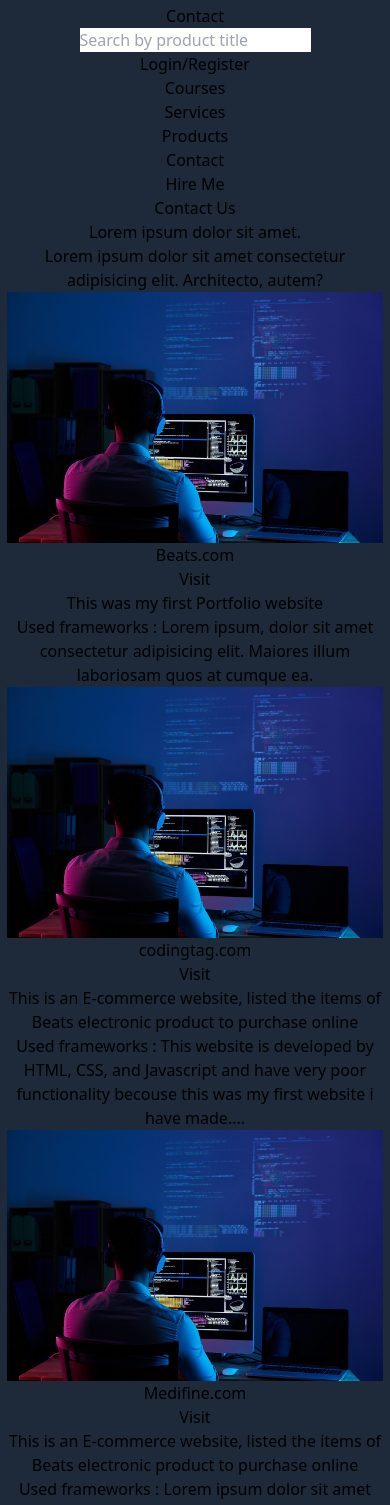
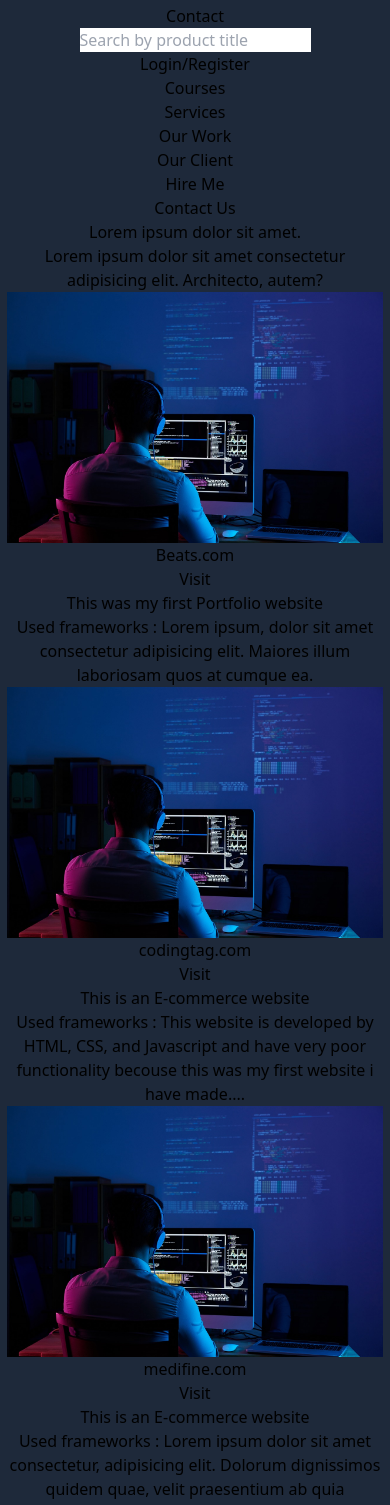
Before and after one commit to BalramMurmu413/codybalram, a React (Vite) app in the folder client/: page /ourwork in a window 390 px wide. Shown: the part 267-1772 px from the top of the page. Built offline with nearby package versions, Linux system fonts and the light colour scheme; the HTML template or start-up script is replaced by a standard one.

Commit message:
fixing some responsiveness on cline page

```diff
--- a/client/index.html
+++ b/client/index.html
@@ -6,7 +6,7 @@
     <meta name="viewport" content="width=device-width, initial-scale=1.0" />
     <title>CodyBalram</title>
   </head>
-  <body style="background-color: rgb(30, 41, 58);">
+  <body style="background-color: rgb(30, 41, 58); ">
     <div id="root"></div>
     <script type="module" src="/src/main.jsx"></script>
   </body>
--- a/client/src/Components/Header.jsx
+++ b/client/src/Components/Header.jsx
@@ -100,13 +100,13 @@ function Header() {
                         <Link to='/maintanancePage'>
                         <li className='hover:bg-slate-700 cursor-pointer pt-2 m-1 pb-2 pl-4 pr-4 border-none rounded '>Services </li>
                         </Link>
-                        <Link to='/maintanancePage'>
+                        <Link to='/ourwork'>
 
-                        <li className='hover:bg-slate-700 cursor-pointer pt-2 m-1 pb-2 pl-4 pr-4 border-none rounded '>Products</li>
+                        <li className='hover:bg-slate-700 cursor-pointer pt-2 m-1 pb-2 pl-4 pr-4 border-none rounded '>Our Work</li>
                         </Link>
-                        <Link to='/maintanancePage'>
+                        <Link to='/client'>
 
-                        <li className='hover:bg-slate-700 cursor-pointer pt-2 m-1 pb-2 pl-4 pr-4 border-none rounded '>Contact</li>
+                        <li className='hover:bg-slate-700 cursor-pointer pt-2 m-1 pb-2 pl-4 pr-4 border-none rounded '>Our Client</li>
                         </Link>
                         <Link to='hireme'>
                         <li className='hover:bg-slate-700 cursor-pointer pt-2 m-1 pb-2 pl-4 pr-4 border-none rounded '>Hire Me</li>
--- a/client/src/Components/SimpleFooter.jsx
+++ b/client/src/Components/SimpleFooter.jsx
@@ -16,9 +16,9 @@ export default function SimpleFooter() {
                     <img src={sample} alt="" width={100 }  className=' rounded-s-full'/>
                   </div>
 
-                  <div className='flex flex-col items-start'>
+                  <div className='flex flex-col items-start '>
                       <p className='text-pink-400 font-semibold'>Designed By Balram Murmu</p>
-                      <p className=' text-sm'> All Copyright Reserved 2024 </p>
+                      <p className=' text-sm text-pink-400'> All Copyright Reserved 2024 </p>
                   </div>
                   <div>
                       <ul className='flex flex-row gap-10 text-white mr-7'>
--- a/client/src/Pages/OurWork.jsx
+++ b/client/src/Pages/OurWork.jsx
@@ -19,21 +19,21 @@ export default function OurWork() {
           <section className='w-full min-h-svh  text-white flex-col '>
 
         {/* my work card */}
-            <div className='w-full my-2 flex flex-row bg-slate-900 min-h-'>
-                  <div className='mr-5'>
-                      <img src={computer} alt="" width={400} />
+            <div className='w-full my-2  md:flex-row flex flex-col bg-slate-900  border-2'>
+                  <div className='md:mr-5'>
+                      <img src={computer} alt="" className=' md:w-96 w-full'  />
                   </div>
-                  <div className='w-full my-2 mx-2'>
+                  <div className='w-full my-2 mx-2  '>
                       <div className='w-full mr-16 flex justify-between'>
-                          <h1 className='text-pink-300 font-bold'>Beats.com</h1>
+                          <h1 className='text-pink-300 text-xl md:text-2xl font-bold'>Beats.com</h1>
                           <Link to='https://walkmanproject1.pages.dev/ ' target='_blank'>
-                          <button className='py-1 px-4 rounded-md bg-pink-600 text-white font-semibold '>Visit</button>
+                          <button className='py-1 mr-8 px-4 rounded-md bg-pink-600 text-white font-semibold '>Visit</button>
                           </Link>
                       </div>
-                      <div className='flex flex-col w-full items-start'>
+                      <div className='flex flex-col  w-full justify-start items-start'>
                           <h1> This was my first Portfolio website </h1>
-              <p className=' place-content-start'>
-                <span className='font-bold'>Used frameworks : </span>
+              <p className=' place-content-start text-start  '>
+                <span className='font-bold  '>Used frameworks : </span>
               Lorem ipsum, dolor sit amet consectetur adipisicing elit. Maiores illum laboriosam quos at cumque ea.</p>
                       </div>
           </div>
@@ -42,20 +42,20 @@ export default function OurWork() {
 
 
           {/* my work card */}
-          <div className='w-full my-2 flex flex-row bg-slate-900 min-h-'>
-                  <div className='mr-5'>
-                      <img src={computer} alt="" width={400} />
+          <div className='w-full my-2  md:flex-row flex flex-col bg-slate-900  border-2'>
+          <div className='md:mr-5'>
+                      <img src={computer} alt="" className=' md:w-96 w-full'  />
                   </div>
                   <div className='w-full my-2 mx-2'>
                       <div className='w-full mr-16 flex justify-between'>
-                          <h1 className='text-pink-300 font-bold'>codingtag.com</h1>
-                          <Link to='https://codingtag.pages.dev/ ' target='_blank'>
-                          <button className='py-1 px-4 rounded-md bg-pink-600 text-white font-semibold '>Visit</button>
+                      <h1 className='text-pink-300 text-xl md:text-2xl font-bold'>codingtag.com</h1>       <Link to=''>
+              <button className='py-1 mr-8 px-4 rounded-md bg-pink-600 text-white font-semibold '>Visit</button>
+
                           </Link>
                       </div>
-                      <div className='flex flex-col w-full items-start'>
-                          <h1> This is an E-commerce website, listed the items of Beats electronic product to purchase online  </h1>
-              <p className=' place-content-start'>
+                      <div className='flex flex-col  w-full justify-start items-start'>
+                          <h1> This is an E-commerce website  </h1>
+              <p className=' place-content-start text-start  '>
                 <span className='font-bold'>Used frameworks : </span>
                 This website is developed by HTML, CSS, and Javascript and have very poor functionality becouse this was my first website i have made....</p>
                       </div>
@@ -68,20 +68,20 @@ export default function OurWork() {
 
 
           {/* my work card */}
-          <div className='w-fullmy-2  flex flex-row bg-slate-900 min-h-'>
-                  <div className='mr-5'>
-                      <img src={computer} alt="" width={400} />
+          <div className='w-full my-2  md:flex-row flex flex-col bg-slate-900  border-2'>
+          <div className='md:mr-5'>
+                      <img src={computer} alt="" className=' md:w-96 w-full' />
                   </div>
                   <div className='w-full my-2 mx-2'>
                       <div className='w-full mr-16 flex justify-between'>
-                          <h1 className='text-pink-300 font-bold'>Medifine.com</h1>
-                          <Link to='https://html-css-poject-6-multipage-html.pages.dev/ ' target='_black'>
-                          <button className='py-1 px-4 rounded-md bg-pink-600 text-white font-semibold '>Visit</button>
+                      <h1 className='text-pink-300 text-xl md:text-2xl font-bold'>medifine.com</h1>
+                      <Link to='https://html-css-poject-6-multipage-html.pages.dev/ ' target='_black'>
+                          <button className='py-1 mr-8 px-4 rounded-md bg-pink-600 text-white font-semibold '>Visit</button>
                           </Link>
                       </div>
                       <div className='flex flex-col w-full items-start'>
-                          <h1> This is an E-commerce website, listed the items of Beats electronic product to purchase online  </h1>
-              <p className=' place-content-start'>
+                          <h1> This is an E-commerce website  </h1>
+              <p className=' place-content-start text-start  '>
                 <span className='font-bold'>Used frameworks : </span>
               Lorem ipsum dolor sit amet consectetur, adipisicing elit. Dolorum dignissimos quidem quae, velit praesentium ab quia voluptatibus minus facere culpa.</p>
                       </div>
```
